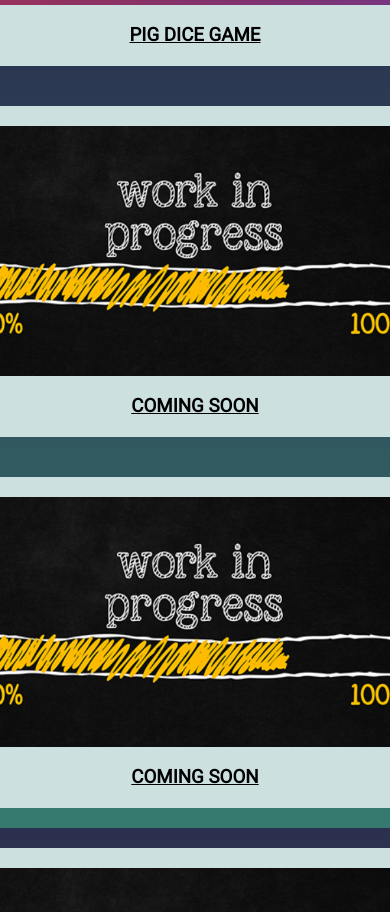
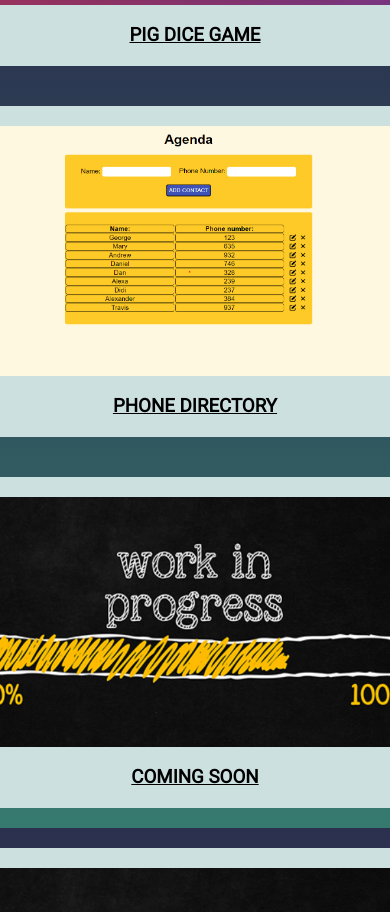
Before and after one commit to MariusL01/my_webfolio, a plain HTML site: page projects.html in a window 390 px wide. Shown: the part 860-1772 px from the top of the page. Drawn offline with Linux system fonts and the light colour scheme.

Commit message:
New project added (phone directory)

```diff
--- a/projects.html
+++ b/projects.html
@@ -42,9 +42,9 @@
           </a>
         </div>
         <div class="project-page">
-          <a href="#" target="_blank">
-            <img src="images/work-in-progress.png" alt="" />
-            <h3>Coming soon</h3>
+          <a href="https://mariusl01.github.io/agenda/" target="_blank">
+            <img src="images/agenda.png" alt="" />
+            <h3>Phone Directory</h3>
           </a>
           <a href="#" target="_blank">
             <img src="images/work-in-progress.png" alt="" />
```
Also changed, not shown: images/agenda.png (added).
